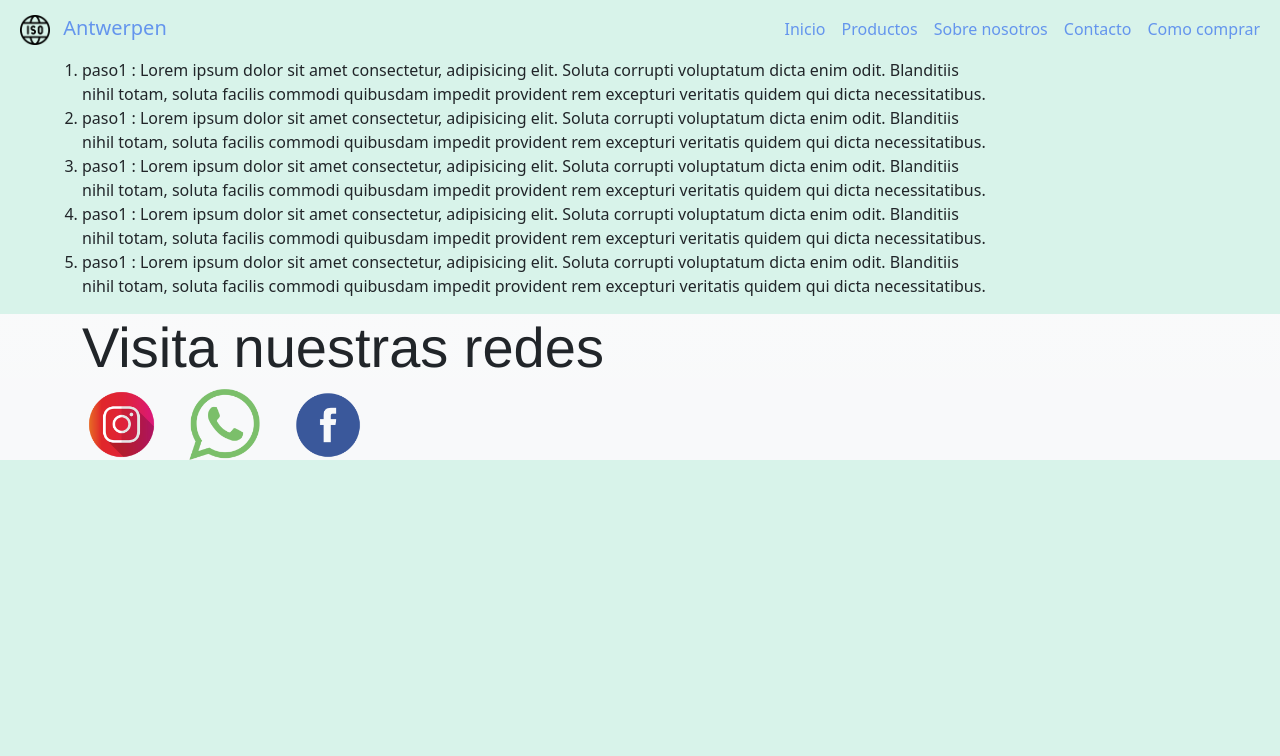
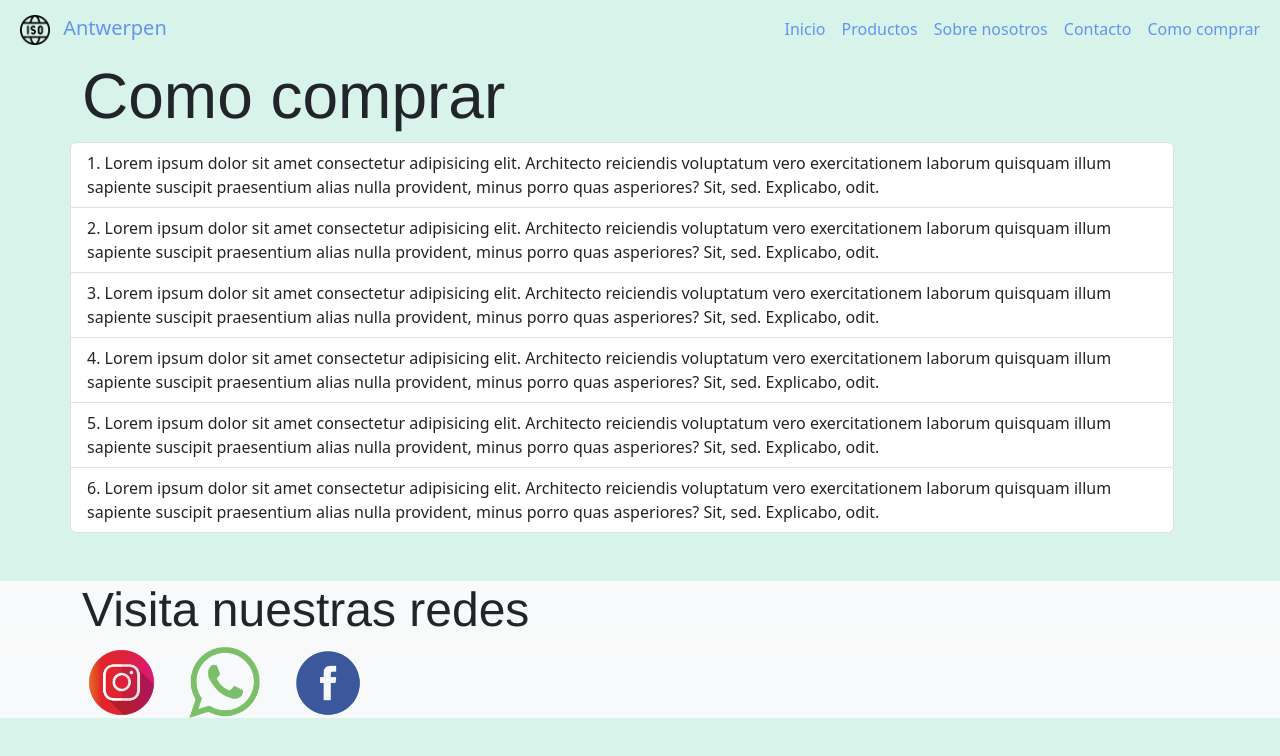
Before and after one commit to asebas22/Entrega-2.Asebastiani, a plain HTML site: page comocomprar.html in a window 1280 px wide. Drawn offline with Linux system fonts and the light colour scheme.

Commit message:
cambio final 1

```diff
--- a/comocomprar.html
+++ b/comocomprar.html
@@ -49,29 +49,29 @@
 <!-- COMO COMPRAR-->
 
 
-<div class="container">
-  <div class="row col-10">
-    <ol>
+<div class="container mb-5 ">
 
-      <li>paso1 : Lorem ipsum dolor sit amet consectetur, adipisicing elit. Soluta corrupti voluptatum dicta enim odit. Blanditiis nihil totam, soluta facilis commodi quibusdam impedit provident rem excepturi veritatis quidem qui dicta necessitatibus.
-      </li>
+  <div class="row col-12 ">
+    <h1 class="display-3" >Como comprar</h1>
+  </div>
 
-      <li>paso1 : Lorem ipsum dolor sit amet consectetur, adipisicing elit. Soluta corrupti voluptatum dicta enim odit. Blanditiis nihil totam, soluta facilis commodi quibusdam impedit provident rem excepturi veritatis quidem qui dicta necessitatibus.
-      </li>
+  <div class="row col-12">
 
-      <li>paso1 : Lorem ipsum dolor sit amet consectetur, adipisicing elit. Soluta corrupti voluptatum dicta enim odit. Blanditiis nihil totam, soluta facilis commodi quibusdam impedit provident rem excepturi veritatis quidem qui dicta necessitatibus.
-      </li>
+    <ol class="list-group list-group-numbered">
+      <li class="list-group-item">Lorem ipsum dolor sit amet consectetur adipisicing elit. Architecto reiciendis voluptatum vero exercitationem laborum quisquam illum sapiente suscipit praesentium alias nulla provident, minus porro quas asperiores? Sit, sed. Explicabo, odit.</li>
 
-      <li>paso1 : Lorem ipsum dolor sit amet consectetur, adipisicing elit. Soluta corrupti voluptatum dicta enim odit. Blanditiis nihil totam, soluta facilis commodi quibusdam impedit provident rem excepturi veritatis quidem qui dicta necessitatibus.
-      </li>
+      <li class="list-group-item">Lorem ipsum dolor sit amet consectetur adipisicing elit. Architecto reiciendis voluptatum vero exercitationem laborum quisquam illum sapiente suscipit praesentium alias nulla provident, minus porro quas asperiores? Sit, sed. Explicabo, odit.</li>
 
-      <li>paso1 : Lorem ipsum dolor sit amet consectetur, adipisicing elit. Soluta corrupti voluptatum dicta enim odit. Blanditiis nihil totam, soluta facilis commodi quibusdam impedit provident rem excepturi veritatis quidem qui dicta necessitatibus.
-      </li>
+      <li class="list-group-item">Lorem ipsum dolor sit amet consectetur adipisicing elit. Architecto reiciendis voluptatum vero exercitationem laborum quisquam illum sapiente suscipit praesentium alias nulla provident, minus porro quas asperiores? Sit, sed. Explicabo, odit.</li>
+
+      <li class="list-group-item">Lorem ipsum dolor sit amet consectetur adipisicing elit. Architecto reiciendis voluptatum vero exercitationem laborum quisquam illum sapiente suscipit praesentium alias nulla provident, minus porro quas asperiores? Sit, sed. Explicabo, odit.</li>
+
+      <li class="list-group-item">Lorem ipsum dolor sit amet consectetur adipisicing elit. Architecto reiciendis voluptatum vero exercitationem laborum quisquam illum sapiente suscipit praesentium alias nulla provident, minus porro quas asperiores? Sit, sed. Explicabo, odit.</li>
+
+      <li class="list-group-item">Lorem ipsum dolor sit amet consectetur adipisicing elit. Architecto reiciendis voluptatum vero exercitationem laborum quisquam illum sapiente suscipit praesentium alias nulla provident, minus porro quas asperiores? Sit, sed. Explicabo, odit.</li>
 
     </ol>
-
   </div>
-
 </div>
 
 
@@ -92,11 +92,13 @@
 
 
 
+          <!--footer-->
+
 <footer class="bg-light bg-gradient">
-      <div class="container ">
+  <div class="container mt-2">
 
     <div class="row">
-            <h1 class="display-4">Visita nuestras redes</h1>
+        <h1 class="display-5">Visita nuestras redes</h1>
     </div>
 
 
@@ -104,15 +106,15 @@
 
 
       <div class="col-2 col-lg-1 mx-1">
-            <img src="imagenes/instagramfooter.png" alt="insta1" class="img-fluid">
+       <a href="https://www.instagram.com/" target="_blank"> <img src="imagenes/instagramfooter.png" alt="insta1" class="img-fluid"> </a>
       </div>
 
         <div class="col-2 col-lg-1 mx-1">
-            <img src="imagenes/whatsappfooter.png" alt="wasa1" class="img-fluid">
+        <a href="https://www.whatsapp.com/" target="_blank"> <img src="imagenes/whatsappfooter.png" alt="wasa1" class="img-fluid"> </a>
       </div>
 
       <div class="col-2 col-lg-1 mx-1 ">
-            <img src="imagenes/facebookfooter.png" alt="face1" class="img-fluid">
+        <a href="https://www.facebook.com/" target="_blank"> <img src="imagenes/facebookfooter.png" alt="face1" class="img-fluid"> </a>
       </div>
 
 
```
Also changed, not shown: quienessomos.html (+12 -0 lines). Lines whose indentation alone changed are shown as unchanged.
